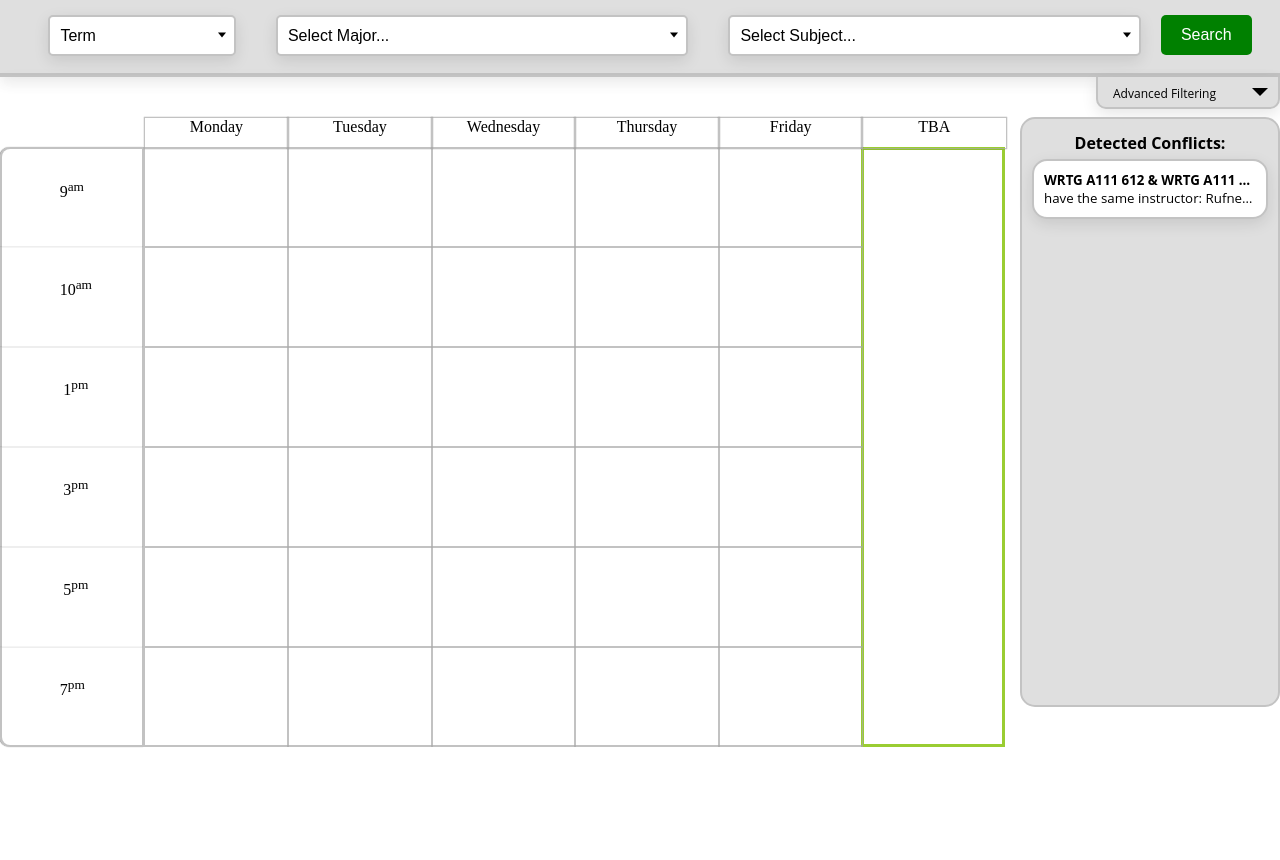
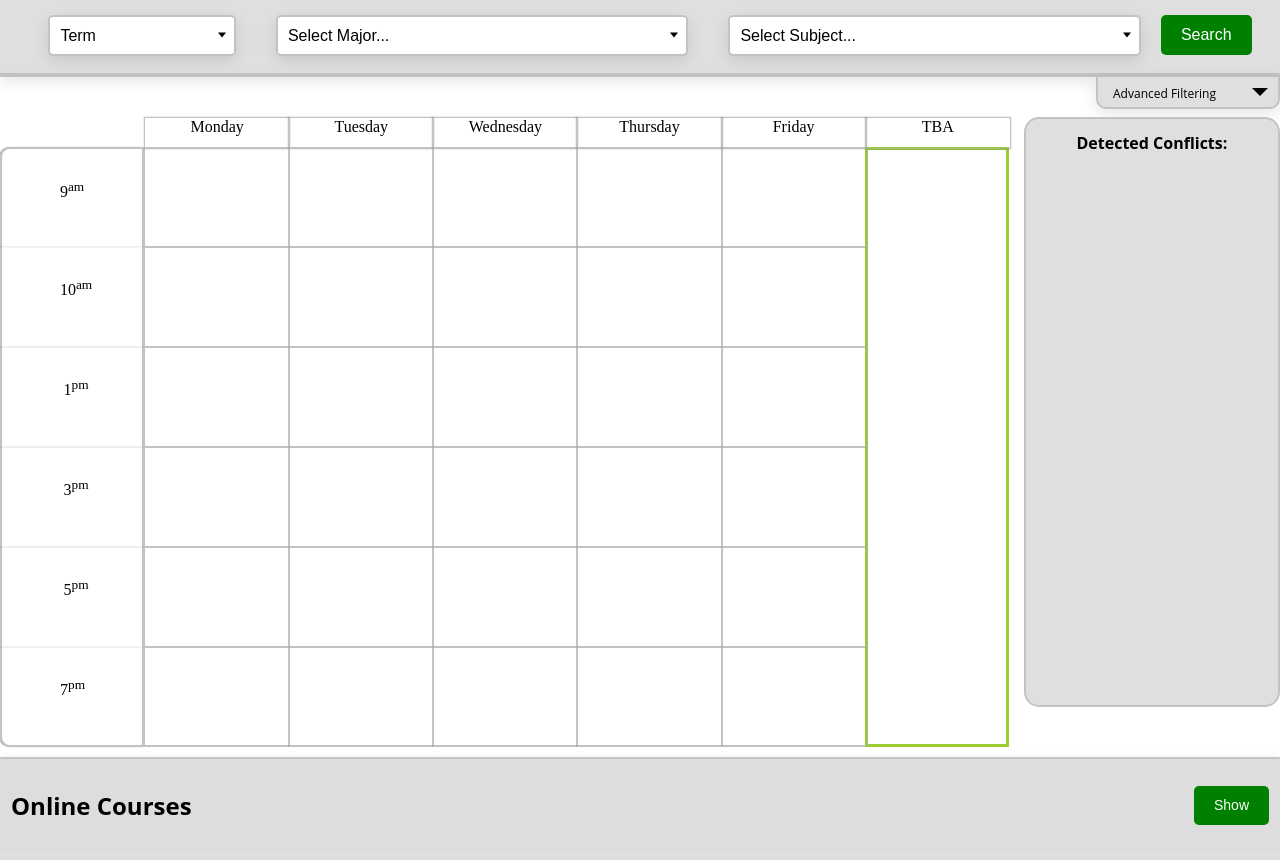
Before and after one commit to SamoanJohn/Schedule-Conflict-Checker, a Django app: page / in a window 1280 px wide. Before the commit the page ends 747 px from the top, so only its background shows below. Run offline with Django 4.2, Linux system fonts and the light colour scheme; data comes from the database, SQL or seed files in the repository.

Commit message:
online classes section

```diff
--- a/ScheduleChecker/static/css/scheduler_style.css
+++ b/ScheduleChecker/static/css/scheduler_style.css
@@ -135,7 +135,7 @@
 }
 
 
-#loading-container {
+.loading-container {
   position: fixed;
   top: 0;
   left: 0;
@@ -173,6 +173,12 @@
 }
 
 /*## Advanced Filtering ##*/
+
+input[type="text"] {
+  border-bottom: 2px solid #c3c3c3;
+  box-shadow: 0px 5px 15px rgba(0, 0, 0, 0.1);
+}
+
 
 .filtering-container {
     background-color: #dfdfdf;
@@ -674,6 +680,11 @@ input:focus {
     display: none;
 }
 
+/* MAIN CONTAINER DISPLAYING */
+.main-container {
+  display: flex;
+}
+
 /* DISPLAYING CONFLICTS */
 #conflict-container {
   width: 20%;
@@ -741,8 +752,79 @@ input:focus {
   font-size: .95em;
 }
 
-/* MAIN CONTAINER DISPLAYING */
+/* Style for the online course section */
+.online-courses {
+  font-family: "Open Sans", "Helvetica Neue", Helvetica, Arial, sans-serif;
+  margin-top: 50px;
+  background-color: #dfdfdf;
+  border: 1px solid #ddd;
+  overflow: hidden;
+  max-height: 100px;
+  transition: max-height 0.3s ease-out;
+  border-top: 2px solid #c3c3c3;
+  box-shadow: 0px 5px 15px rgba(0, 0, 0, 0.1);
+}
 
-.main-container {
+.online-courses.show {
+  max-height: 1000px; /* adjust the height to fit all the course tiles */
+}
+
+/* Style for the course tiles container */
+.course-tiles {
   display: flex;
+  flex-wrap: wrap;
+  justify-content: space-between;
+  align-items: flex-start;
+  padding: 10px;
 }
+
+/* Style for the course tile */
+.course-tile {
+  width: calc(25% - 10px);
+  margin-bottom: 20px;
+  border-radius: 15px;
+  background-color: #f4f4f4;
+  border: 1px solid #ddd;
+  padding: 10px;
+  box-sizing: border-box;
+  border: 2px solid #c3c3c3;
+  box-shadow: 0px 5px 15px rgba(0, 0, 0, 0.1);
+}
+
+/* Style for the course tile elements */
+.course-tile p {
+  margin: 0;
+  font-size: 16px;
+  white-space: nowrap;
+  overflow: hidden;
+  text-overflow: ellipsis;
+}
+
+.course-tile p:first-child {
+  font-weight: bold;
+}
+
+/* Style for the online course section header */
+.online-courses-header {
+  display: flex;
+  justify-content: space-between;
+  align-items: center;
+  background-color: #ddd;
+  padding: 10px;
+  cursor: pointer;
+}
+
+.toggle-online-courses-button {
+  background-color: green;
+  color: white;
+  padding: 10px 20px;
+  height: 39.6px;
+  border: none;
+  border-radius: 5px;
+  cursor: pointer;
+  font-size: 14px;
+}
+
+.toggle-online-courses-button:hover {
+  background-color: darkgreen;
+}
--- a/ScheduleChecker/static/js/schedule.js
+++ b/ScheduleChecker/static/js/schedule.js
@@ -86,7 +86,7 @@ window.addEventListener('load', function() {
         url += '&subjects=' + selectedSubjects;
       }
 
-      const loadingContainer = document.getElementById('loading-container');
+      const loadingContainer = document.getElementById('loading-search-container');
       // make an AJAX request to retrieve the major requirements
       var xhr = new XMLHttpRequest();
       loadingContainer.style.display = 'flex';
@@ -566,7 +566,7 @@ function checkForConflicts() {
             // check for specified individual course conflicts in filter
             for (let conflict of filterVariables.individualCourseConflicts) {
               if (conflict.includes(course1.Subj + ' ' + course1.Crs) && conflict.includes(course2.Subj + ' ' + course2.Crs)) {
-                let message = `cannot conflict`;
+                let message = `cannot conflict, specified in filter`;
                 addConflict(course1, course2, message);
               }
             }
@@ -575,7 +575,7 @@ function checkForConflicts() {
               if (conflict[0] === course1.Subj && conflict[0] === course2.Subj &&
                 extractNumberFromString(course1.Crs) >= extractNumberFromString(conflict[1]) && extractNumberFromString(course1.Crs) <= extractNumberFromString(conflict[2]) &&
                 extractNumberFromString(course2.Crs) >= extractNumberFromString(conflict[1]) && extractNumberFromString(course2.Crs) <= extractNumberFromString(conflict[2])) {
-                let message = `cannot conflict`;
+                let message = `cannot conflict, specified in filter`;
                 addConflict(course1, course2, message);
               }
             }
@@ -608,6 +608,7 @@ function conflictFunction() {
       i--; // decrement i to account for the removed row
     }
   }
+  displayOnlineCourses()
   // initializes the hashtable
   createHashTable();
   // adds the courses to the hash table
@@ -690,6 +691,10 @@ function removeIgnoreSubjects() {
 window.addEventListener('load', function() {
   // define a function to handle the button press
   function handleFilterButtonClick() {
+
+    const loadingContainer = document.getElementById('loading-filtering-container');
+    loadingContainer.style.display = 'flex';
+
     class_array = JSON.parse(JSON.stringify(saved_class_array));
     course_hash_table = JSON.parse(JSON.stringify(saved_course_hash_table))
     console.log("In use hash table:")
@@ -705,6 +710,10 @@ window.addEventListener('load', function() {
     removeIgnoreCourses();
     removeIgnoreSubjects();
     checkForConflicts();
+    setTimeout(function() {
+      loadingContainer.style.display = 'none';;
+    }, 300);
+
   }
 
   // add a click event listener to the button
@@ -752,3 +761,36 @@ function displayConflicts() {
     conflictsList.appendChild(conflictBox);
   }
 }
+
+
+function displayOnlineCourses() {
+
+  // Create course tiles for each online course and append them to the "course-tiles" container
+  const courseTilesContainer = document.querySelector(".course-tiles");
+  online_courses.forEach(course => {
+    const courseTile = document.createElement("div");
+    courseTile.classList.add("course-tile");
+
+    const crn = document.createElement("p");
+
+    const courseInfo = document.createElement("p");
+    courseInfo.textContent = `${course.Subj} ${course.Crs} ${course.Sec}: ${course.Title}`;
+    courseTile.appendChild(courseInfo);
+
+    crn.textContent = `CRN: ${course.CRN}`;
+    courseTile.appendChild(crn);
+
+    const instructor = document.createElement("p");
+    instructor.textContent = `Instructor: ${course.Instructor}`;
+    courseTile.appendChild(instructor);
+
+    courseTilesContainer.appendChild(courseTile);
+  });
+}
+// Toggle the online courses section visibility
+function toggleOnlineCourses() {
+  const onlineCoursesSection = document.querySelector('.online-courses');
+  const toggleButton = document.querySelector('.toggle-online-courses-button');
+  onlineCoursesSection.classList.toggle('show');
+  toggleButton.textContent = onlineCoursesSection.classList.contains('show') ? 'Hide' : 'Show';
+}
--- a/ScheduleChecker/website/templates/scheduler.html
+++ b/ScheduleChecker/website/templates/scheduler.html
@@ -52,8 +52,11 @@
         <span class="dropdown-arrow"></span>
         <div id="selected-subjects"></div>
       </div>
-
       <button id="search-btn" class="search-btn">Search</button>
+      <div id="loading-search-container" class="loading-container">
+        <div class="spinner"></div>
+        <div id="loading-text">Scraping data, will take a few seconds...</div>
+      </div>
     </div>
 
     <!-- Advanced Filtering -->
@@ -145,23 +148,24 @@
               <div id="entered-ignore-classes"></div>
             </div>
           </div>
-
+          <!--
           <h3>Corequisite Conflicts</h3>
           <div class="corequisite-conflicts">
             <input type="checkbox" id="corequisite-conflicts" name="corequisite-conflicts">
-          </div>
+          </div> -->
           <button id="apply-filter">Filter</button>
         </form>
+        <div id="loading-filtering-container" class="loading-container">
+          <div class="spinner"></div>
+          <div id="loading-text">Filtering...</div>
+        </div>
       </div>
     </div>
     <div class="toggle-advanced-filtering-indent" id="toggle-advanced-filtering">
       <div class="advanced-filtering-text">Advanced Filtering</div>
       <span class="filter-dropdown-arrow"></span>
     </div>
-    <div id="loading-container">
-      <div class="spinner"></div>
-      <div id="loading-text">Scraping data, will take a few seconds...</div>
-    </div>
+
     <!-- Austin -->
     <!-- John -->
   <!-- data-Day may need to change to a M,T,W,TH format-->
@@ -630,15 +634,15 @@
     <!-- displaying conflicts -->
     <div id="conflict-container">
       <h2>Detected Conflicts:</h2>
-      <div class = "conflict-item">
-        <div class="conflict-courses">
-          <span class="course1">WRTG A111 612</span>
-          &
-          <span class="course2">WRTG A111 672</span>
-        </div>
-        <div class="conflict-message">have the same instructor: Rufner S</div>
-      </div>
     </div>
+</div>
+<!-- displaying asychronous online courses-->
+<div class="online-courses">
+  <div class="online-courses-header">
+    <h2>Online Courses</h2>
+    <button class="toggle-online-courses-button" onclick="toggleOnlineCourses()">Show</button>
+  </div>
+  <div class="course-tiles"></div>
 </div>
 
 
```
Also changed, not shown: ScheduleChecker/output.txt (+44 -44 lines), 1 other file.
